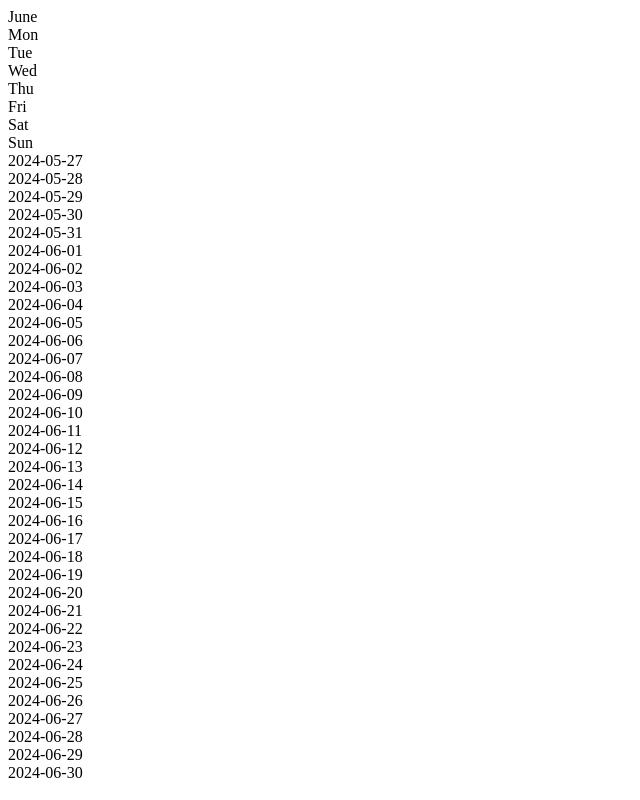
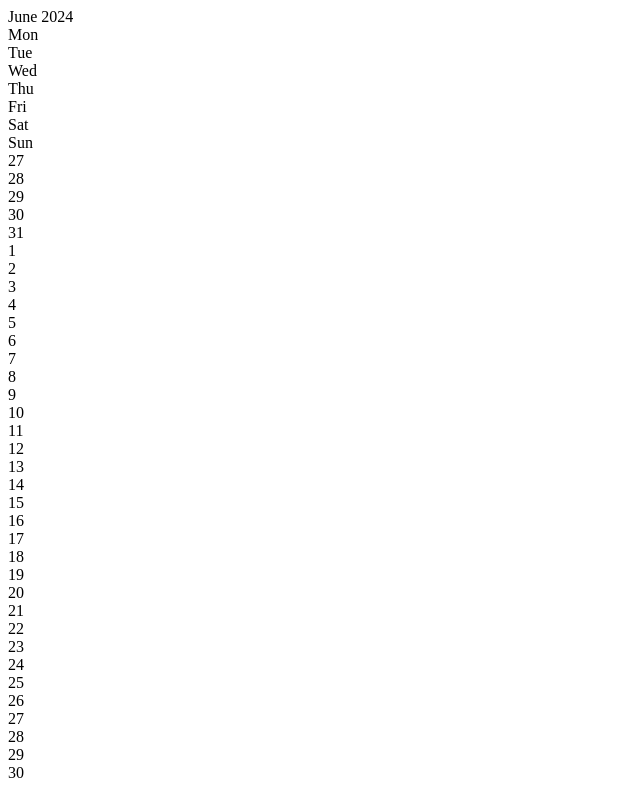
Before and after one commit to GNRSN/next-js-showcase, a Next.js app: page /calendar in a window 1280 px wide. Shown: the whole page, without its empty margins (0-640 px from the left). Built offline with nearby package versions, Linux system fonts and the light colour scheme.

Commit message:
format dates for users

```diff
--- a/src/app/calendar/page.tsx
+++ b/src/app/calendar/page.tsx
@@ -41,12 +41,18 @@ export default function CalendarPage() {
   return (
     <div className="grid min-h-screen grid-rows-[20px_1fr_20px] items-center justify-items-center gap-16 p-8 pb-20 font-sans sm:p-20">
       <main className="row-start-2 flex flex-col items-center gap-8 sm:items-start">
-        <div className="text-2xl font-bold">{now.format("MMMM")}</div>
+        <div className="text-2xl font-bold">{now.format("MMMM YYYY")}</div>
         <div className="grid grid-cols-7">
           {daysInMonth.slice(0, 7).map((d) => {
             const weekday = d.format("ddd");
+            const isSameAsCurrentWeekday = d.isoWeekday() === now.isoWeekday();
             return (
-              <div key={weekday} className="p-4 font-bold text-gray-500">
+              <div
+                key={weekday}
+                className={cn("p-4 font-bold text-gray-500", {
+                  "text-gray-800": isSameAsCurrentWeekday,
+                })}
+              >
                 {weekday}
               </div>
             );
@@ -55,19 +61,18 @@ export default function CalendarPage() {
             const isDateInOtherMonth = d.month() !== now.month();
             const isToday = d.isSame(now, "date");
 
-            const dateLabel = d.format("YYYY-MM-DD");
             return (
               <div
-                key={dateLabel}
+                key={d.format("YYYY-MM-DD")}
                 className={cn(
-                  `col-start-${d.isoWeekday()} col-end-${d.isoWeekday() + 1} p-4`,
+                  `col-start-${d.isoWeekday()} col-end-${d.isoWeekday() + 1} min-w-20 p-4 text-left`,
                   {
                     "opacity-50": isDateInOtherMonth,
                     "text-blue-500": isToday,
                   },
                 )}
               >
-                {dateLabel}
+                {d.format("D")}
               </div>
             );
           })}
```
